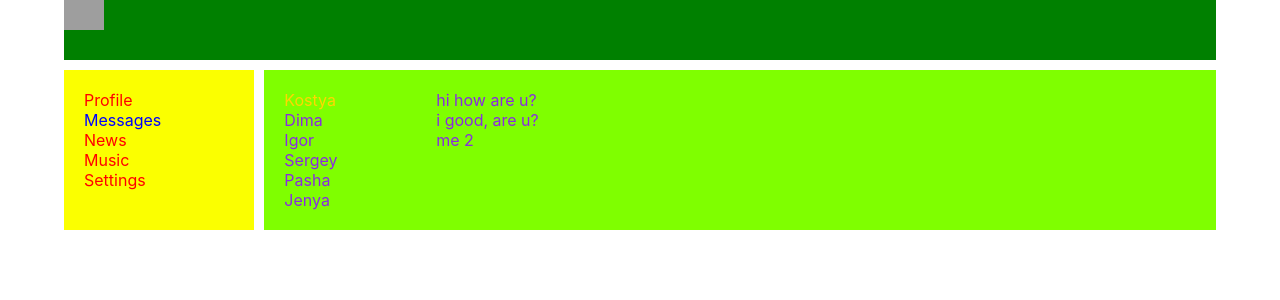
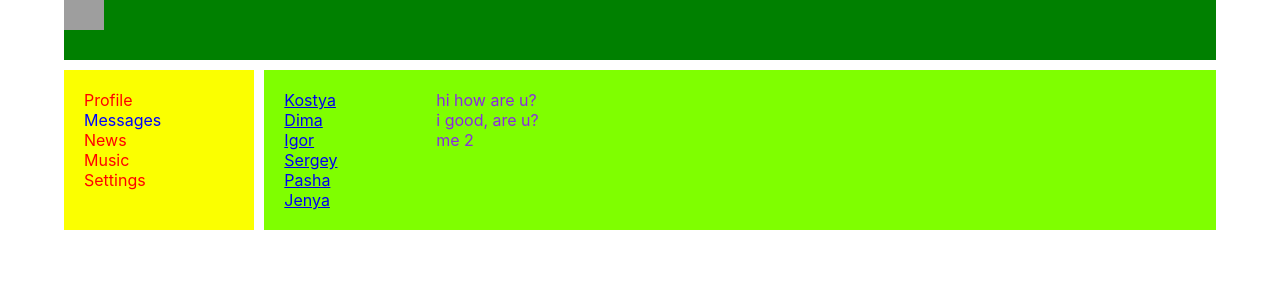
Before and after one commit to EvilKoss/new-progekt, a React (Create React App) app: page /dialogs in a window 1280 px wide. Shown: the top 300 px of the page. Built offline with nearby package versions, Linux system fonts and the light colour scheme; grey boxes are pictures that could not be loaded.

Commit message:
navLinkMessage

```diff
--- a/src/components/Dialogs/Dialogs.jsx
+++ b/src/components/Dialogs/Dialogs.jsx
@@ -1,27 +1,28 @@
 import React from "react";
 import style from './Dialogs.module.css';
+import {NavLink} from 'react-router-dom';
 
 const Dialogs = (props) => {
     return(
         <div className={style.dialogs}>
             <div className={style.dialogsItems}>
                 <div className={style.dialog + ' ' + style.active}>
-                    Kostya
+                    <NavLink to="/dialogs/Kostya" >Kostya</NavLink>
                 </div>
                 <div className={style.dialog}>
-                    Dima
+                    <NavLink to="/dialogs/Dima" >Dima</NavLink>
                 </div>
                 <div className={style.dialog}>
-                    Igor
+                    <NavLink to="/dialogs/Igor" >Igor</NavLink>
                 </div>
                 <div className={style.dialog}>
-                    Sergey
+                    <NavLink to="/dialogs/Sergey" >Sergey</NavLink>
                 </div>
                 <div className={style.dialog}>
-                    Pasha
+                    <NavLink to="/dialogs/Pasha" >Pasha</NavLink>
                 </div>
                 <div className={style.dialog}>
-                    Jenya
+                    <NavLink to="/dialogs/Jenya" >Jenya</NavLink>
                 </div>
             </div>
             <div className={style.messages}>
--- a/src/components/Dialogs/Dialogs.module.css
+++ b/src/components/Dialogs/Dialogs.module.css
@@ -1,6 +1,7 @@
 .dialogs {
 	display: grid;
 	grid-template-columns: 2fr 10fr;
+	text-decoration: none;
 }
 
 .dialogsItems .dialog {
@@ -8,6 +9,11 @@
 }
 .dialogsItems .active {
 	color: gold;
+	text-decoration: none;
+}
+
+.dialog {
+	text-decoration: none;
 }
 
 .messages {
```
